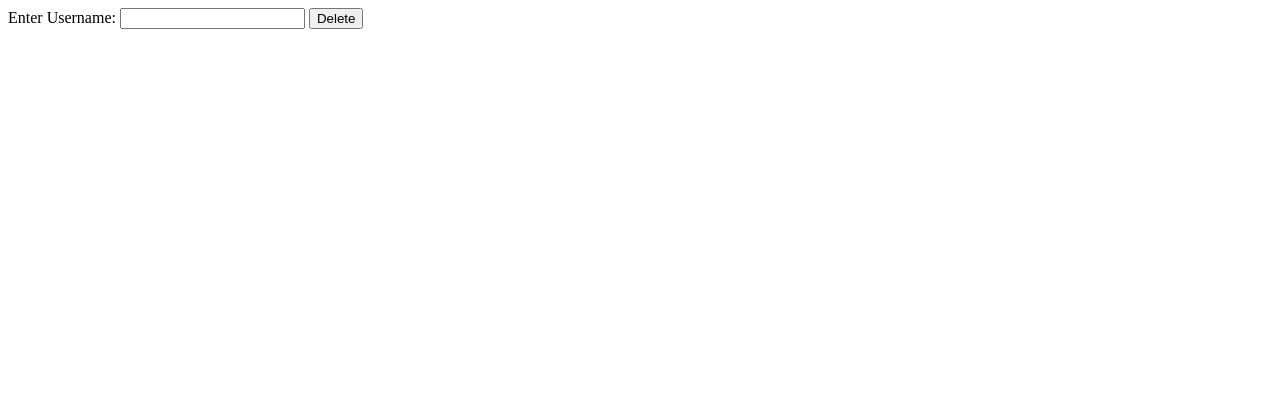
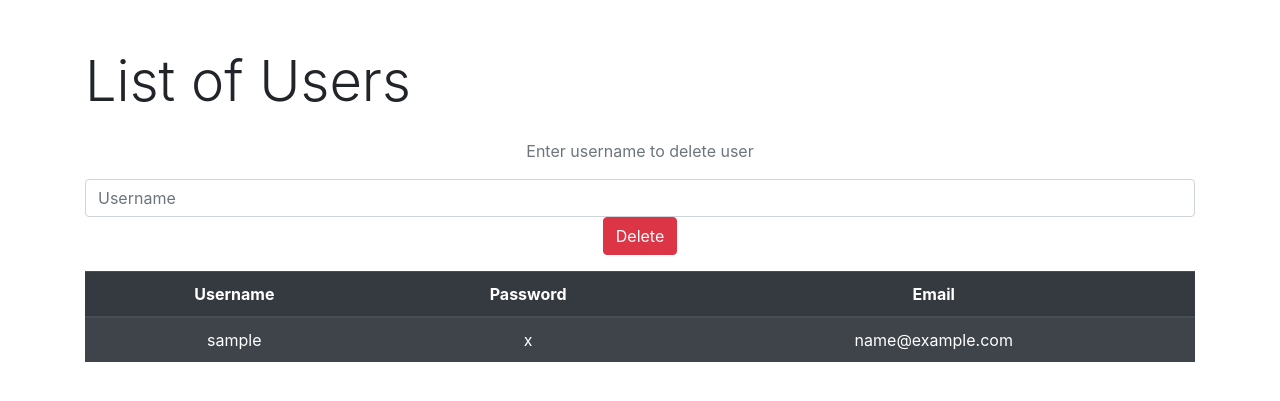
Before and after one commit to manujrajaram/AlumnEye, a PHP site: page /src/admin_delete.php in a window 1280 px wide. Shown: the top 401 px of the page. Run offline with PHP 8.4, Linux system fonts and the light colour scheme; tables that the repository leaves empty hold one stand-in row (values such as "Sample post").

Commit message:
styled admin consoles

```diff
--- a/src/PHP/admin_delete.php
+++ b/src/PHP/admin_delete.php
@@ -1,8 +1,55 @@
 <html>
-	<form action="admin_delete.php" method="POST">
-		Enter Username: <input type="text" name="username">
-		<input type="submit" name="submit" value="Delete">
-	</form>
+<head>
+    <meta charset="UTF-8">
+	<meta name="viewport" content="width=device-width, initial-scale=1.0">
+	<!-- Custom styles for this template -->
+    <link  rel="stylesheet" href="../css/admin_delete.css">
+
+    <!--Bootstrap CSS-->
+    <link rel="stylesheet" href="https://stackpath.bootstrapcdn.com/bootstrap/4.5.2/css/bootstrap.min.css" integrity="sha384-JcKb8q3iqJ61gNV9KGb8thSsNjpSL0n8PARn9HuZOnIxN0hoP+VmmDGMN5t9UJ0Z" crossorigin="anonymous">
+    <title>Delete User</title>
+</head>
+<body>
+	<div class="container">
+		<h1 class="display-4 mb-4 mt-5">List of Users</h1>
+		<div class="text-center">
+			<form class="form-delete" action="admin_delete.php" method="POST">
+				<p class="mb-3 text-muted">Enter username to delete user</p>
+				<input type="text" class="form-control" name="username" placeholder="Username">
+				<input type="submit" class="btn btn-danger" name="submit" value="Delete">
+			</form>
+		</div>
+		<table class="table table-striped table-dark" style="text-align: center;">
+			<thead>
+			<tr>
+				<th scope="col">Username</th>
+				<th scope="col">Password</th>
+				<th scope="col">Email</th>
+			</tr>
+			</thead>
+
+			<tbody>
+				<?php
+
+				require('connectFordB.php');
+				$query = " SELECT * FROM users ";
+				$exequery = mysqli_query($connect, $query);
+
+				while($row = mysqli_fetch_assoc($exequery)){
+				$username = $row['username'];
+				$password = $row['password'];
+				$email = $row['email'];
+				echo "<tr>";
+				echo "<td>$username</td>";
+				echo "<td>$password</td>";
+				echo "<td>$email</td>";
+				echo "</tr>";
+				}
+				?>
+			</tbody>
+		</table>
+	</div>
+</body>
 </html>
 
 <?php
@@ -12,8 +59,10 @@ if (isset($_POST['username'])){
 	$deletequery = " DELETE FROM users WHERE username = '$username' ";
 	$exedelquery = mysqli_query($connect, $deletequery);
 	if ($exedelquery){
-		echo "Record deleted Sucessfully";
-		echo "<br/>";
+		echo '<script type="text/javascript">';
+		echo 'alert("Record Deleted Successfully");';
+		echo 'window.location= "admin_panel.php";';
+		echo '</script>';
 		echo "<a href='admin_panel.php'>Click here</a> to return to main page.";
 	}
 	else{
--- a/src/PHP/admin_login.php
+++ b/src/PHP/admin_login.php
@@ -10,7 +10,7 @@ if ($rows != 0) {
 	while ($row = mysqli_fetch_assoc($execheckquery)){
 		$dbpassword = $row['a_password'];
 		if ($dbpassword == $apassword){
-			echo "<a href = 'admin_panel.php'>Click here</a> to view list of users";
+			header("Location: http://localhost/src/PHP/admin_panel.php");
 		}
 		else{
 			echo "<script>alert('Incorrect password')</script>";
```
Also changed, not shown: src/PHP/admin_panel.php (+33 -13 lines), src/css/admin_delete.css (added, +22 -0 lines), src/css/adminlogin.css (+5 -5 lines), src/html/adminlogin.html (+7 -1 lines).
